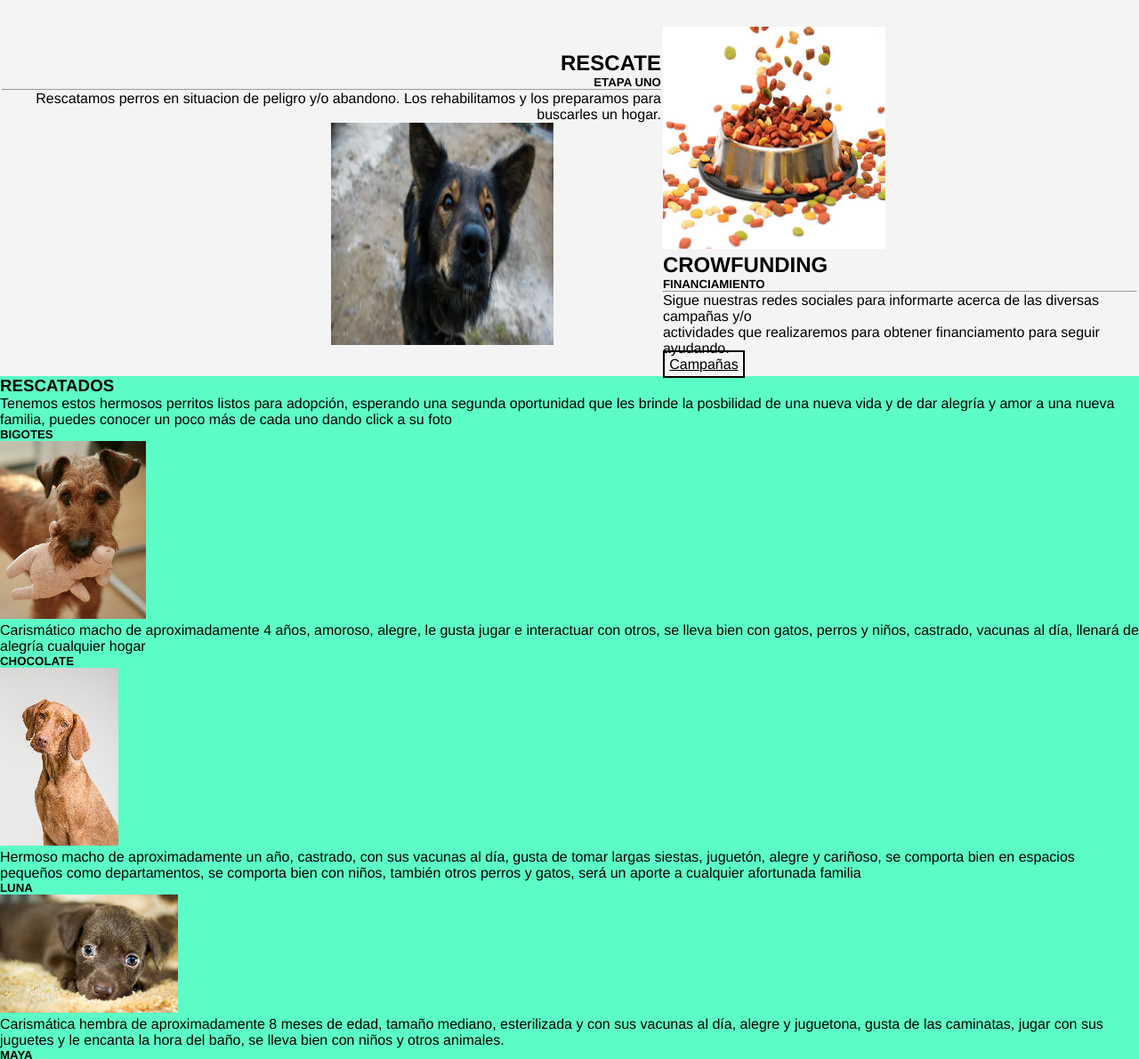
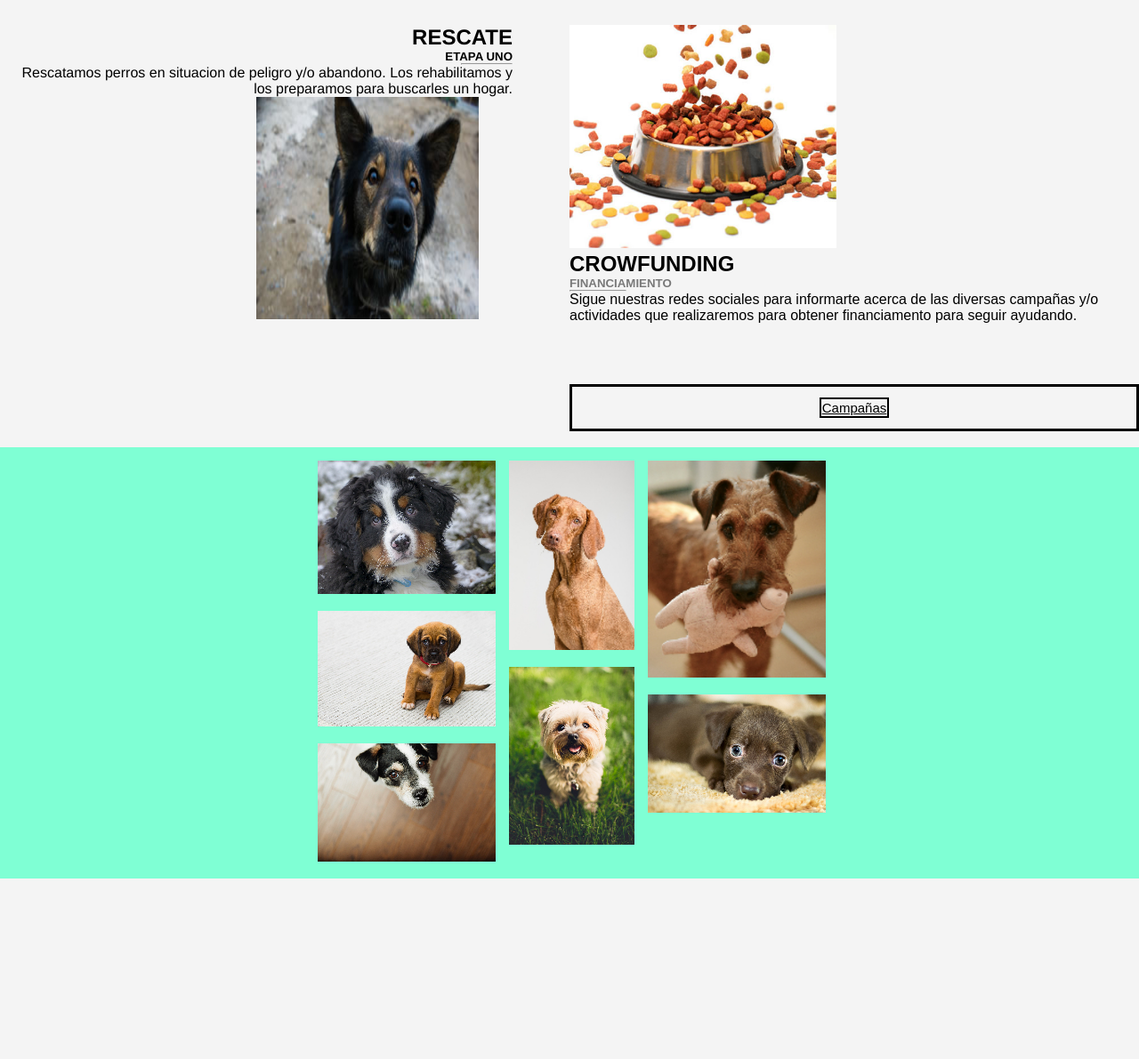
Before and after one commit to veronicajara/examen, a plain HTML site: page examen/index.html in a window 1280 px wide. Shown: the part 1520-2711 px from the top of the page at 89% size. Drawn offline with Linux system fonts and the light colour scheme; a script that the page names is missing.

Commit message:
galeria responsiva, link a pagina en construcción

```diff
--- /dev/null
+++ b/examen/css/construccion.css
@@ -0,0 +1,6 @@
+.foto {
+    display: block;
+    margin: 0 auto;
+    max-width: 300px;
+    width: 500px;
+}
--- a/examen/css/estilo.css
+++ b/examen/css/estilo.css
@@ -69,10 +69,6 @@ header {
     margin-right: 30%;
 }
 
-.izquierda {
-    text-align: left;
-}
-
 .ima1 {
     width: 250px;
     height: 250px;
@@ -86,6 +82,7 @@ header {
 
 .linea {
     width: 5px;
+
 }
 
 footer {
@@ -116,14 +113,12 @@ table {
     text-align: right;
 }
 
-.izquierda2 {
-    text-align: left;
-}
 
 .boton2 {
     color: black;
     border: 2px solid black;
-    padding: 1%;
+    padding: 1px;
+    margin-top: 10px;
 }
 
 body {
@@ -275,3 +270,134 @@ a {
 .galeria {
     background-color: rgb(92, 252, 198);
 }
+.rescate {
+    float: left;
+    max-width: 45%;
+}
+.titulorescate {
+    text-align: right;
+    font-family: 'Raleway', sans-serif;
+}
+
+.subtitulorescate {
+    text-align: right;
+    font-family: 'Raleway', sans-serif;
+    opacity: 0.5;
+}
+
+.textorescate {
+    text-align: right;
+    font-family: 'Muli', sans-serif;
+}
+
+.imagenrescate {
+    float: right;
+}
+
+.crowdfunding {
+    margin-left: 50%;
+}
+
+.imagencrowdfunding {
+    max-width: 300px;
+}
+
+.titulocrowdfunding {
+    font-family: 'Raleway', sans-serif;
+}
+
+.subtitulocrowdfunding {
+    font-family: 'Raleway', sans-serif;
+    opacity: 0.5;
+}
+
+.textocrowdfunding {
+    font-family: 'Muli', sans-serif;
+    margin-bottom: 50px;
+}
+.linkcampañas {
+    font-family: 'Raleway', sans-serif;
+    border: solid;
+    border-color: black;
+    padding: 15px 25px;
+    text-align: center;
+    font-size: 15px;
+    text-decoration: none;
+    transition: 0.3s;
+    color: black;
+}
+
+.linkcampañas:hover {
+    background-color: black;
+    color: white;
+}
+
+.linkcampañas:visited {
+    text-decoration: none;
+}
+
+.divisorrescate {
+    margin-left: 90%;
+}
+
+.divisorcrowdfunding {
+    margin-right: 90%;
+}
+
+.seccion2 {
+    margin-top: 20px;
+    margin-bottom: 50px;
+}
+
+@media only screen and (max-width: 800px) {
+    .rescate .crowdfunding .imagenrescate .imagencrowdfunding{
+        width: 100%;
+    }
+
+    .seccion2 {
+        display: flex;
+        flex-direction: column;
+    }
+
+    .crowdfunding {
+        margin: 15px;
+    }
+
+    .rescate {
+        max-width: 100%;
+    }
+
+}
+/*Fin de estilos rescate y crowdfunding**/
+
+
+
+
+/**Inicio estilos galeria de imagenes*/
+.fila {
+    display: flex;
+    justify-content: center;
+}
+
+.columna {
+    padding-left: 15px;
+}
+
+.columna3 {
+    padding-right: 15px;
+}
+
+.galeria-imagenes {
+    padding: 15px 0 0 5px;
+    background-color: aquamarine;
+}
+
+.columna div  img {
+    width: 100%;
+    height: 100%;
+}
+
+.img-grid  img {
+    margin-bottom: 15px;
+}
+/*Fin estilos galeria de imagenes**/
--- a/examen/index.html
+++ b/examen/index.html
@@ -42,10 +42,11 @@
             <a class="derecha" href="tel:+56998765431">+56998765431</a>
             <div class="centro">Rescate y adopcion de perros callejeros</div>
             <div class="social">
-                <a href="https://www.facebook.com/"><img class="icono" src=img/facebookblanco64.png> </a>
-                <a href="https://plus.google.com/"><img class="icono" src="img/googleplusblanco64.png"></a>
+                <a href="https://www.facebook.com/"><img class="icono" src=img/facebookblanco64.png> </a> <a
+                        href="https://plus.google.com/"><img class="icono" src="img/googleplusblanco64.png"></a>
                 <a href="https://www.instagram.com/?hl=es-la"><img class="icono" src="img/instagramblanco64.png"></a>
-                <a href="mailto:perritos@gmail.com"><img class="icono2" src="img/mail-vector-icon-isolated-on-260nw-1195193863.webp"></a>
+                <a href="mailto:perritos@gmail.com"><img class="icono2"
+                        src="img/mail-vector-icon-isolated-on-260nw-1195193863.webp"></a>
             </div>
         </div>
 
@@ -57,8 +58,12 @@
 
             <br>
             <br>
-            <p class="cont1">Bienvenidos a nuestra pagina en ella queremos ayudar a que todos los perritos tengan una segunda oportunidad, encontrando un nuevo hogar y una linda familia. Somos personas preocupadas del bienestar animal, especialmente de perros, con años
-                de experiencia en rescate rehabilitación y adopción. Nuestro equipo está formado por profesionales de distintas áreas con un fin común, ayudar a los perros abandonados no importando su estado de salud, físico ni edad.
+            <p class="cont1">Bienvenidos a nuestra pagina en ella queremos ayudar a que todos los perritos tengan una
+                segunda oportunidad, encontrando un nuevo hogar y una linda familia. Somos personas preocupadas del
+                bienestar animal, especialmente de perros, con años
+                de experiencia en rescate rehabilitación y adopción. Nuestro equipo está formado por profesionales de
+                distintas áreas con un fin común, ayudar a los perros abandonados no importando su estado de salud,
+                físico ni edad.
             </p>
         </div>
 
@@ -67,69 +72,63 @@
             <br>
             <h2 class="titulo">Quienes Somos</h2>
 
-            <p class="cont1"> Somos una ONG sin fines de lucro que se mantiene solo de recursos propios, de colaboradores, voluntarios y amigos.Centramos nuestra labor en rescatar animales en situación de riesgo y peligro, los mas desvalidos de los abandonados . Para ello,
-                los asistimos médicamente , los esterilizamos y rehabilitamos para luego, idealmente, incorporarlos de manera definitiva a familias responsables. Conjuntamente,damos la oportunidad de tener un final de vida digno, con todos los cuidados,
-                a perros ancianos terminales abandonados. Promovemos la tenencia responsable de mascotas, apoyando y orientando a la personas para que mejoren su calidad de vida y la de sus animales.</p>
+            <p class="cont1"> Somos una ONG sin fines de lucro que se mantiene solo de recursos propios, de
+                colaboradores, voluntarios y amigos.Centramos nuestra labor en rescatar animales en situación de riesgo
+                y peligro, los mas desvalidos de los abandonados . Para ello,
+                los asistimos médicamente , los esterilizamos y rehabilitamos para luego, idealmente, incorporarlos de
+                manera definitiva a familias responsables. Conjuntamente,damos la oportunidad de tener un final de vida
+                digno, con todos los cuidados,
+                a perros ancianos terminales abandonados. Promovemos la tenencia responsable de mascotas, apoyando y
+                orientando a la personas para que mejoren su calidad de vida y la de sus animales.</p>
         </div>
         <div>
             <a name="careers"> </a>
             <h2 class="titulo">Servicios</h2>
         </div>
-        <table>
-            <tr>
-                <td>
+        <article>
+            <div class="rescate">
+
                 <h2 class="derecha2">RESCATE</h2 ">
                             <h5 class=" derecha2 "> ETAPA UNO</h5>
-                            <hr>
+                            <hr class=" divisorrescate">
                 <p class=" derecha2 "> Rescatamos perros en situacion de peligro y/o abandono.
                     Los rehabilitamos y los preparamos para buscarles un hogar.
                 </p>
                 <img img class=" ima2 " src=" img/rescate.jpg " alt=" rescate ">
-                    </td>
+            </div>
 
-                    <td><img class=" ima1 " src=" img/crowfunding.jpg " alt=" crowfunding ">
-                        <h2 class=" izquierda ">CROWFUNDING</h2">
-                    <h5 class="izquierda">FINANCIAMIENTO</h5>
-                    <hr>
-                    <p class="izquierda"> Sigue nuestras redes sociales para informarte acerca de las diversas campañas y/o
+            <div class="crowdfunding">
+                <img class=" imagencrowdfunding " src=" img/crowfunding.jpg " alt=" crowfunding ">
+                <h2 class=" titulocrowdfunding ">CROWFUNDING</h2">
+                    <h5 class="subtitulocrowdfunding">FINANCIAMIENTO</h5>
+                    <hr class="divisorcrowdfunding">
+                    <p class="textocrowdfunding"> Sigue nuestras redes sociales para informarte acerca de las diversas
+                        campañas y/o
                         <br>actividades que realizaremos para obtener financiamento para seguir ayudando.
                     </p>
-                    <p class="izquierda"><a class="boton2" href="subpagina/construcion.html">Campañas</a></p>
-                </td>
-            </tr>
-        </table>
-        <div class="galeria ">
-            <h3>RESCATADOS</h3>
-            <P>Tenemos estos hermosos perritos listos para adopción, esperando una segunda oportunidad que les brinde la posbilidad de una nueva vida y de dar alegría y amor a una nueva familia, puedes conocer un poco más de cada uno dando click a su foto</P>
-            <h5>BIGOTES</h5>
-            <img src="img/rescatados/Bigotes_tn.jpg " alt="bigotes ">
-            <P>Carismático macho de aproximadamente 4 años, amoroso, alegre, le gusta jugar e interactuar con otros, se lleva bien con gatos, perros y niños, castrado, vacunas al día, llenará de alegría cualquier hogar
-            </P>
-            <h5>CHOCOLATE</h5>
-            <img src="img/rescatados/Chocolate_tn.jpg " alt="Chocolate ">
-
-            <p>Hermoso macho de aproximadamente un año, castrado, con sus vacunas al día, gusta de tomar largas siestas, juguetón, alegre y cariñoso, se comporta bien en espacios pequeños como departamentos, se comporta bien con niños, también otros perros
-                y gatos, será un aporte a cualquier afortunada familia</p>
-            <h5>LUNA</h5>
-            <img src="img/rescatados/Luna_tn.jpg " alt="Luna ">
-            <p>Carismática hembra de aproximadamente 8 meses de edad, tamaño mediano, esterilizada y con sus vacunas al día, alegre y juguetona, gusta de las caminatas, jugar con sus juguetes y le encanta la hora del baño, se lleva bien con niños y otros
-                animales.
-            </p>
-            <h5>MAYA</h5>
-            <img src="img/rescatados/Maya_tn.jpg " alt="Maya ">
-            <p>Juguetona hembra de 4 meses, se entrega vacunada y con compromiso de esterilización sin costo para el adoptante, adora correr y jugar con su pelota regalona, ideal para casas con patio grande, tamaño medio-grande, será la mejor guardiana de
-                un hogar afortunado, ideal para acompañar a niños en su crecimiento.</p>
-            <h5>OSO</h5>
-            <img src="img/rescatados/Oso_tn.jpg " alt="Oso ">
-            <p>Cariñoso macho regalón, de aproximadamente 4 años de edad, muy tranquilo, sosegado, protector y compañero, puede compartir con niños y adultos mayores, ideal compañero de caminatas y siestas, castrado y con sus vacunas al día </p>
-            <h5>PEXEL</h5>
-            <img src="img/rscatados/Pexel_tn.jpg " alt="Pexel ">
-            <p>Adorable macho de un año de edad, castrado y con sus vacunas al día, juegetón y alegre, cada día será divertido a su lado, disfruta de jugar con grandes y pequeños, se lleva bien con gatos y perros, sus caminatas diarias son indispensables,
-                se comporta bien en ambientes pequeños y adora bañarse </p>
-            <h5>WIFI</h5>
-            <img src="img/rescatados/Wifi_tn.jpg " alt=" ">
-            <p>Hermoso macho juguetón, de 3 años de edad aproximadamente, adora jugar a traer el objeto, saltar tras su frisbee, se lleva bien con grandes y chicos</p>
+                    <br>
+                    <p class="linkcampañas"><a class="boton2" href="subpagina/construccion.html">Campañas</a></p>
+                    <br>
             </div>
+            </div>
+        </article>
+        <section class="galeria-imagenes">
+            <div class="fila img-grid">
+                <div class="columna columna-img">
+                    <div><img src="img/rescatados/Oso_tn.jpg" alt="oso"></div>
+                    <div><img src="img/rescatados/Maya_tn.jpg" alt="maya"></div>
+                    <div><img src="img/rescatados/Wifi_tn.jpg" alt="wifi"></div>
+                </div>
+                <div class="columna columna-img">
+                    <div><img src="img/rescatados/Chocolate_tn.jpg" alt="chocolate"></div>
+                    <div><img src="img/rescatados/Pexel_tn.jpg" alt="pexel"></div>
+                </div>
+                <div class="columna columna3 columna-img">
+                    <div><img src="img/rescatados/Bigotes_tn.jpg" alt="bigotes"></div>
+                    <div><img src="img/rescatados/Luna_tn.jpg" alt="luna"></div>
+                </div>
+                </div>
+        </section>
 
     </main>
     <footer>
@@ -140,10 +139,11 @@
             <a class="derecha" href="tel:+56998765431">+56998765431</a>
             <div class="centro">Rescate y adopcion de perros callejeros</div>
             <div class="social">
-                <a href="https://www.facebook.com/"><img class="icono" src=img/facebookblanco64.png> </a>
-                <a href="https://plus.google.com/"><img class="icono" src="img/googleplusblanco64.png"></a>
+                <a href="https://www.facebook.com/"><img class="icono" src=img/facebookblanco64.png> </a> <a
+                        href="https://plus.google.com/"><img class="icono" src="img/googleplusblanco64.png"></a>
                 <a href="https://www.instagram.com/?hl=es-la"><img class="icono" src="img/instagramblanco64.png"></a>
-                <a href="mailto:perritos@gmail.com"><img class="icono2" src="img/mail-vector-icon-isolated-on-260nw-1195193863.webp"></a>
+                <a href="mailto:perritos@gmail.com"><img class="icono2"
+                        src="img/mail-vector-icon-isolated-on-260nw-1195193863.webp"></a>
             </div>
         </div>
     </footer>
```
Also changed, not shown: examen/subpagina/construccion.html (added, +17 -0 lines). Lines whose indentation alone changed are shown as unchanged.
